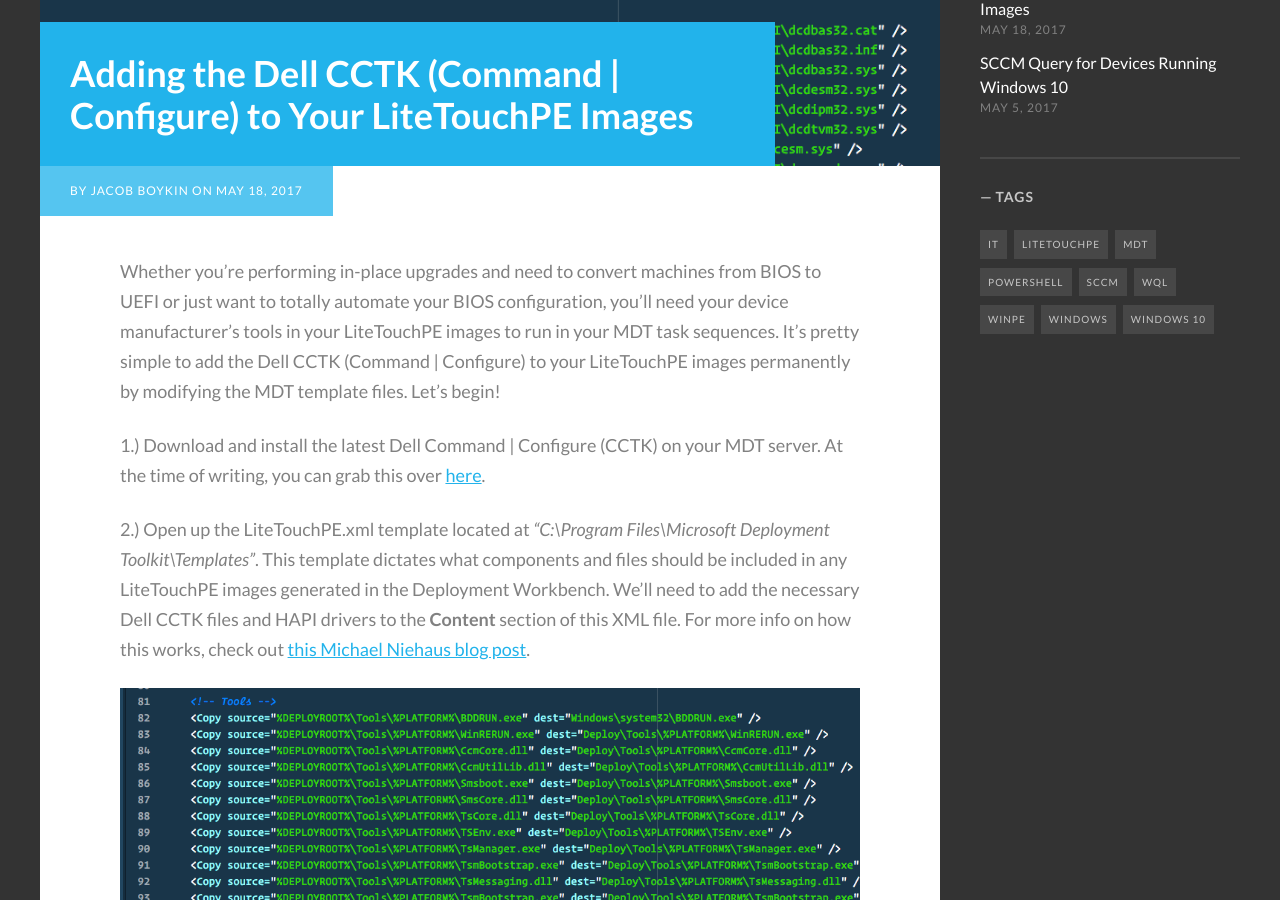
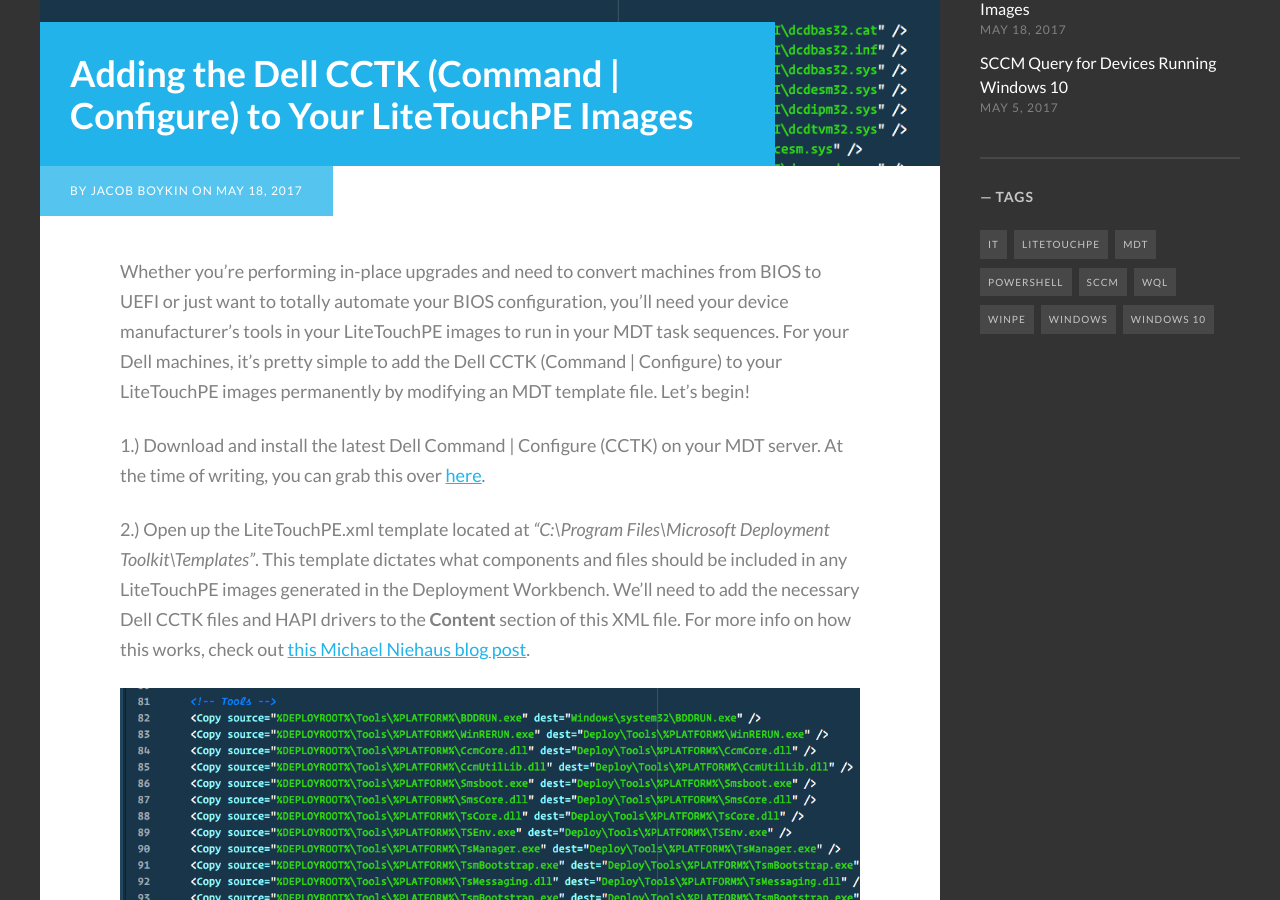
Before and after one commit to jacobboykin/jacobboykin.github.io, a Jekyll site: the page built from _posts/2017-05-18-adding-the-dell-cctk-command-configure-to-litetouchpe.md, in a window 1280 px wide and 900 px high, scrolled down 527 px. Built offline with Jekyll 4.4.1, drawn with Linux system fonts in a browser that asks for light colours; some web fonts are replaced; comment, search, counter and statistics services are not loaded; part of the change alters nothing that is shown; some of the changed text lies outside the part shown.

Commit message:
Update Dell CCTK post

```diff
--- a/_posts/2017-05-18-adding-the-dell-cctk-command-configure-to-litetouchpe.md
+++ b/_posts/2017-05-18-adding-the-dell-cctk-command-configure-to-litetouchpe.md
@@ -6,7 +6,7 @@ banner_image: dell-cctk-command-configure.png
 tags: [MDT, LiteTouchPE, WinPE, PowerShell, Windows]
 ---
 
-Whether you're performing in-place upgrades and need to convert machines from BIOS to UEFI or just want to totally automate your BIOS configuration, you'll need your device manufacturer's tools in your LiteTouchPE images to run in your MDT task sequences. It's pretty simple to add the Dell CCTK (Command &#124; Configure) to your LiteTouchPE images permanently by modifying the MDT template files. Let's begin!
+Whether you're performing in-place upgrades and need to convert machines from BIOS to UEFI or just want to totally automate your BIOS configuration, you'll need your device manufacturer's tools in your LiteTouchPE images to run in your MDT task sequences. For your Dell machines, it's pretty simple to add the Dell CCTK (Command &#124; Configure) to your LiteTouchPE images permanently by modifying an MDT template file. Let's begin!
 
 <!--more-->
 
@@ -61,6 +61,16 @@ This code fetches each item in the Dell CCTK directories and writes them to the
   title="Verify Dell CCTK is in ISO"%}
 
 5.) Now you can add steps to your task sequences to install the HAPI drivers and reference the CCTK! 🔥
+
+{% include image_caption.html
+  imageurl="https://jacobboykin.com/images/posts/adding-the-dell-cctk-command-configure-to-litetouchpe/05.png"
+  title="Editing the LiteTouchPE.xml"%}
+
+If you want to learn more about using the Dell CCTK in your task sequences, check out these excellent resources:
+
+- [Running Dell Command and Configure commands in MDT or SCCM Task Sequences](http://www.dell.com/support/article/us/en/19/SLN299182/running-dell-command-and-configure--formerly-client-configuration-tool-kit--cctk---commands-in-microsoft-deployment-toolkit--mdt--or-system-center-configuration-manager--sccm--task-sequences?lang=EN)
+- [Moving from BIOS to UEFI with MDT 8443](https://blogs.technet.microsoft.com/mniehaus/2017/04/14/moving-from-bios-to-uefi-with-mdt-8443/)
+- [Automating Dell BIOS-UEFI Standards for Windows 10](https://miketerrill.net/2015/08/31/automating-dell-bios-uefi-standards-for-windows-10/)
 
 ### Full LiteTouchPE.xml with CCTK x86 & x64
 
```
Also changed, not shown: images/posts/adding-the-dell-cctk-command-configure-to-litetouchpe/05.png (added).
